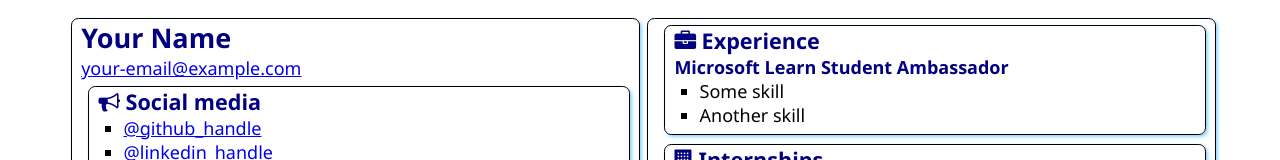
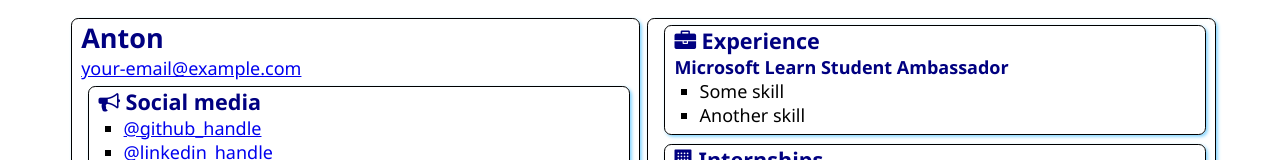
Before and after one commit to schoea/SATechnicalOnboarding, a plain HTML site: page src/index.html in a window 1280 px wide. Shown: the top 160 px of the page. Drawn offline with Linux system fonts and the light colour scheme.

Commit message:
Update index.html

```diff
--- a/src/index.html
+++ b/src/index.html
@@ -12,7 +12,7 @@
 <body>
     <main>
         <article class="box">
-            <h1>Your Name</h1>
+            <h1>Anton</h1>
             <div><a href="mailto:your.email@example.com">your-email@example.com</a></div>
 
             <section class="box">
```
